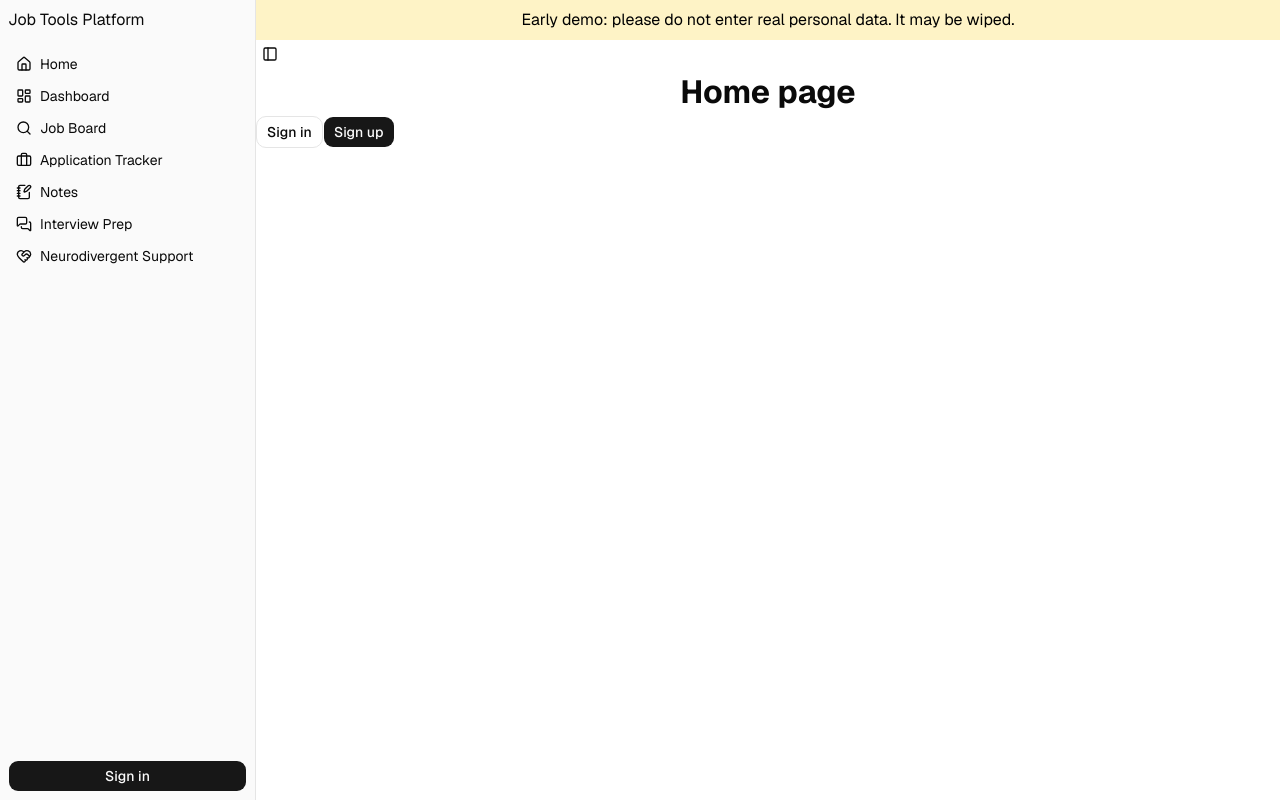
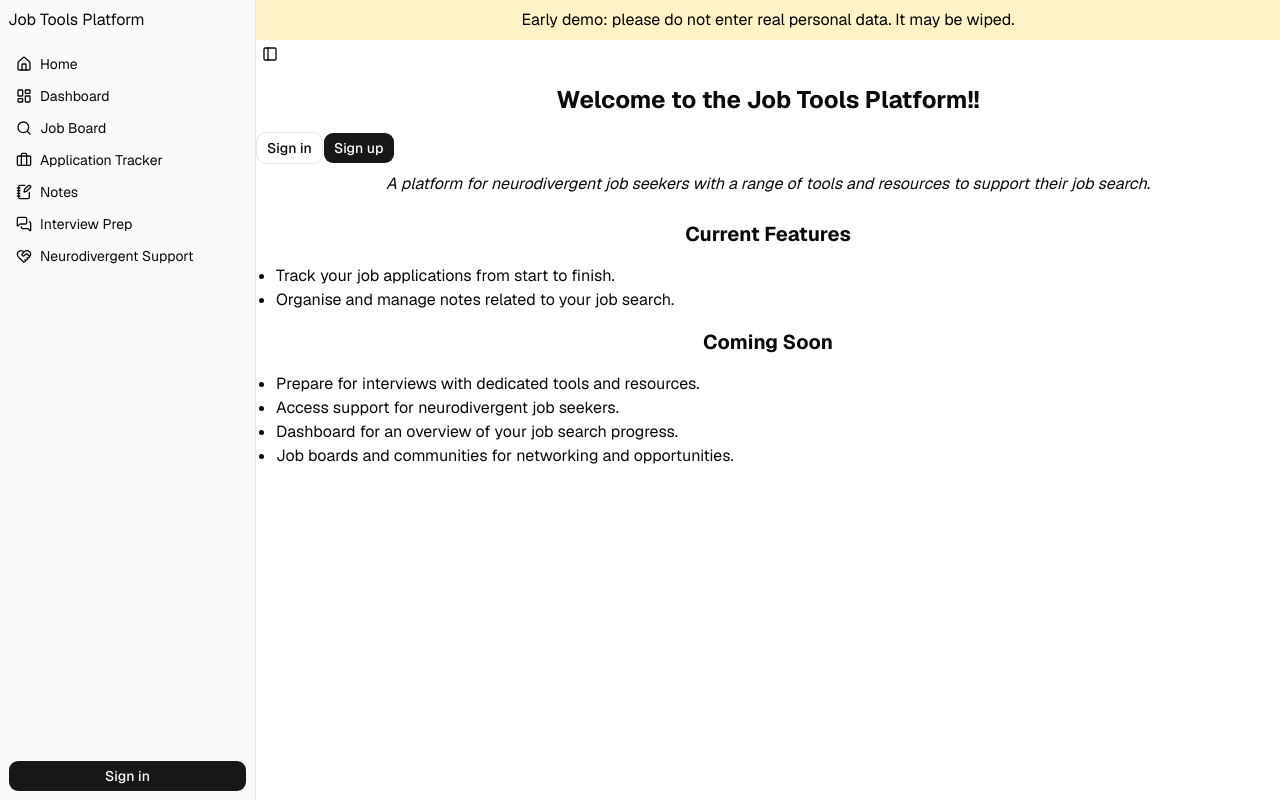
Before and after one commit to hannahro15/Job-tools-platform, a Next.js app: page / in a window 1280 px wide. Built offline with nearby package versions, Linux system fonts and the light colour scheme; no server answers.

Commit message:
Add intro and features list to home page

```diff
--- a/app/(app)/page.tsx
+++ b/app/(app)/page.tsx
@@ -1,12 +1,13 @@
+import { Show, SignInButton, SignUpButton } from "@clerk/nextjs";
 import Link from "next/link";
-import { Show, SignInButton, SignUpButton } from "@clerk/nextjs";
-
 import { Button } from "@/components/ui/button";
 
 export default function Home() {
   return (
     <div>
-      <h1>Home page</h1>
+      <h1 className="text-center text-2xl font-bold py-4">
+        Welcome to the Job Tools Platform!!
+      </h1>
       <Show when="signed-out">
         <SignInButton>
           <Button variant="outline">Sign in</Button>
@@ -17,9 +18,25 @@ export default function Home() {
       </Show>
       <Show when="signed-in">
         <Button nativeButton={false} render={<Link href="/applications" />}>
-          Go to application tracker
+          Go to Applications
         </Button>
       </Show>
+      <p className="italic py-2 text-center">
+        A platform for neurodivergent job seekers with a range of tools and
+        resources to support their job search.
+      </p>
+      <h2 className="text-xl font-bold text-center py-4">Current Features</h2>
+      <ul className="list-disc ml-5">
+        <li>Track your job applications from start to finish.</li>
+        <li>Organise and manage notes related to your job search.</li>
+      </ul>
+      <h2 className="text-xl font-bold text-center py-4">Coming Soon</h2>
+      <ul className="list-disc ml-5">
+        <li>Prepare for interviews with dedicated tools and resources.</li>
+        <li>Access support for neurodivergent job seekers.</li>
+        <li>Dashboard for an overview of your job search progress.</li>
+        <li>Job boards and communities for networking and opportunities.</li>
+      </ul>
     </div>
   );
 }
```
